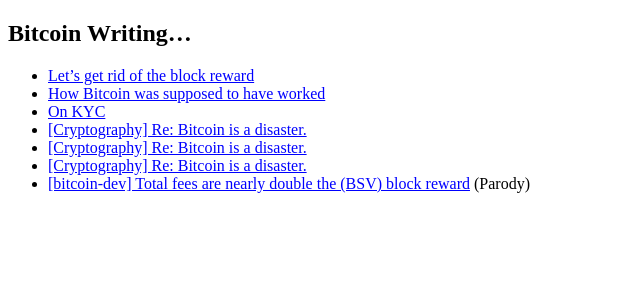
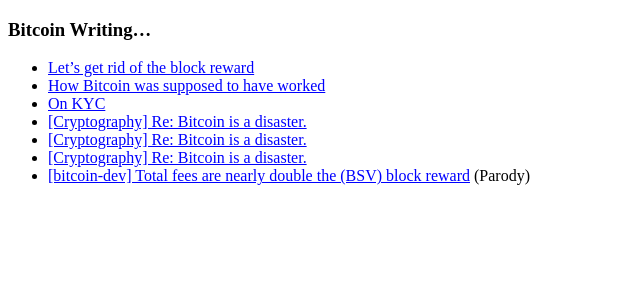
Before and after one commit to 0x000m/0x000m.github.io, a Jekyll site: the page built from bitcoin/index.md, in a window 1280 px wide. Shown: the top 300 px of the page, without its empty margins (0-640 px from the left). Built offline with Jekyll 4.4.1, drawn with Linux system fonts in a browser that asks for light colours.

```diff
--- a/bitcoin/index.md
+++ b/bitcoin/index.md
@@ -3,7 +3,7 @@ title: Bitcoin
 layout: default
 ---
 
-# Bitcoin Writing...
+### Bitcoin Writing...
 
 - [Let's get rid of the block reward](/bitcoin/7.txt)
 - [How Bitcoin was supposed to have worked](/bitcoin/1.txt)
```
